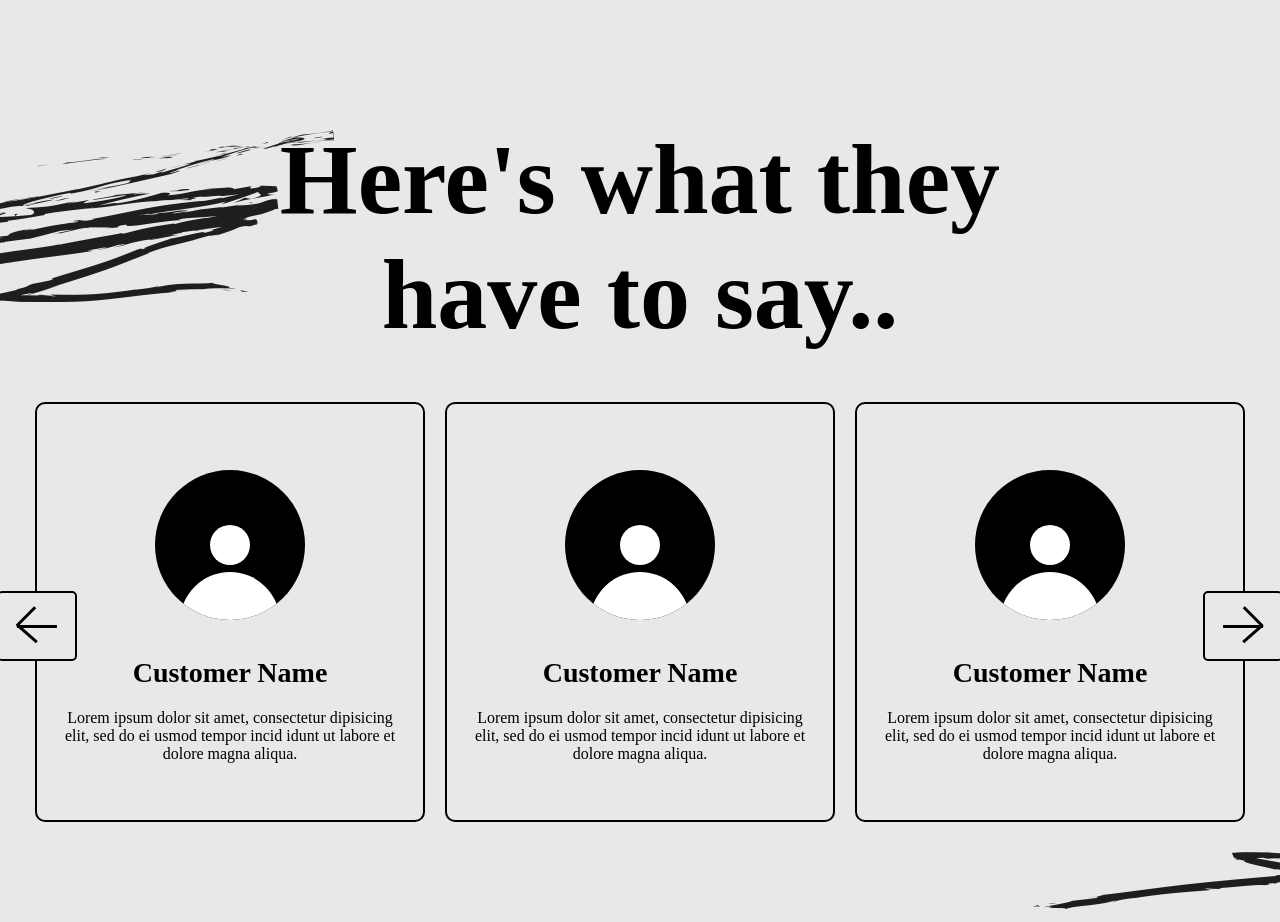
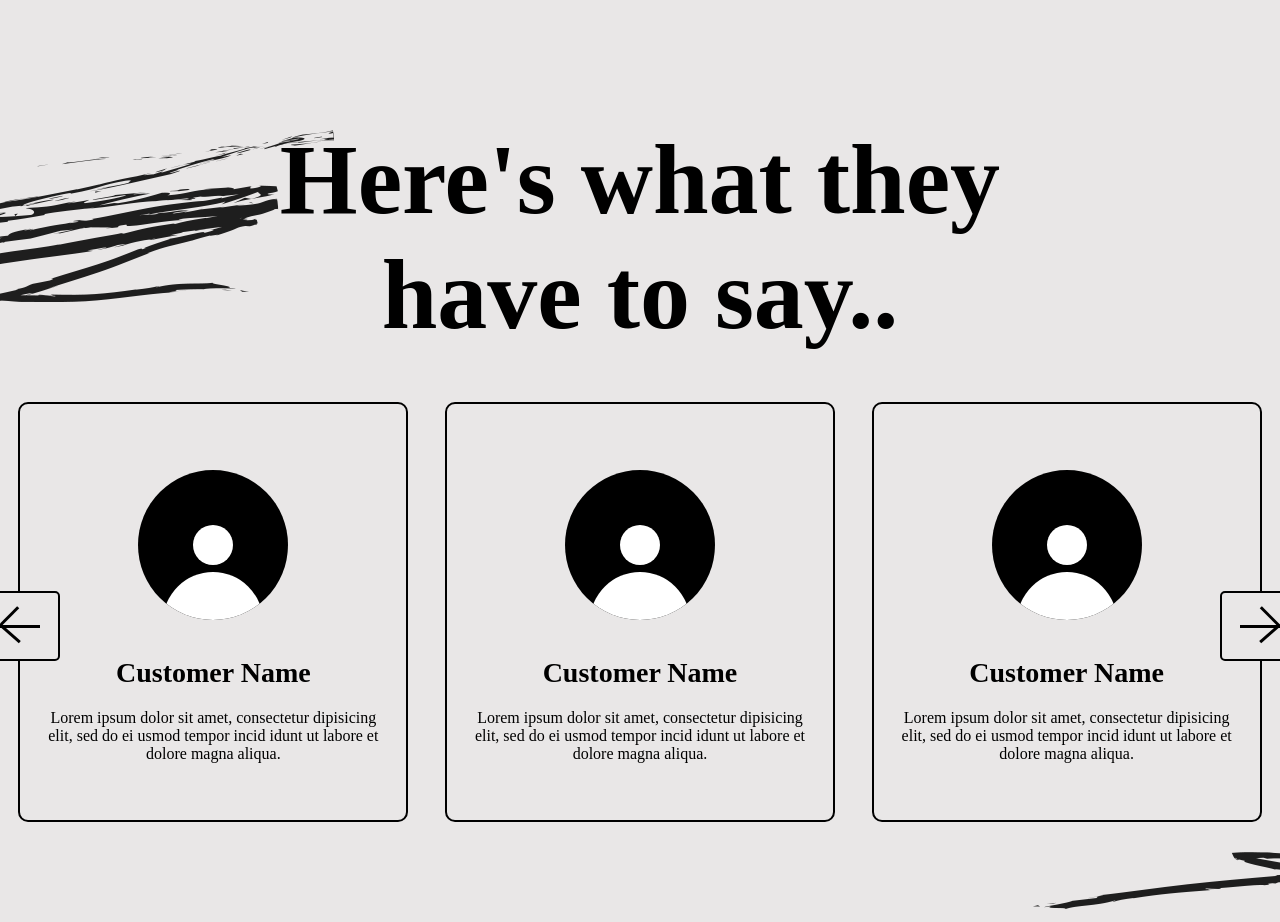
Before and after one commit to Dollarsssss/Clone-Template-Travel, a plain HTML site: page index.html in a window 1280 px wide. Shown: the part 5088-6010 px from the top of the page. Drawn offline with Linux system fonts and the light colour scheme.

Commit message:
update content_last_two

```diff
--- a/style.css
+++ b/style.css
@@ -843,6 +843,7 @@ header {
 
         display: flex;
         justify-content: center;
+        flex-direction: column;
 
 
         & .content_last_info {
@@ -856,12 +857,15 @@ header {
          }
 
 
-          & .content_grid{
-           display: grid;
-           grid-template-columns: 1fr 1fr 1fr;
-           gap: 20px;
+        }
+
+        & .content_grid{
+            display: grid;
+            grid-template-columns: repeat( auto-fit, minmax(250px, 1fr) );
+            justify-items: center;
 
             & .item{
+
                 position: relative;
                 margin-top: 50px;
                 display: flex;
@@ -871,6 +875,7 @@ header {
                 height: 420px;
                 border: 2px solid var(--black);
                 border-radius: 10px;
+
 
                 & .circle {
 
@@ -962,6 +967,7 @@ header {
 
                     margin-top: 45px;
                     & h1 {
+                        text-align: center;
                         font-size: 28px;
                     }
 
@@ -1018,8 +1024,6 @@ header {
                 }
 
             }
-          }
         }
-
     }
 }
```
Also changed, not shown: index.html (+1 -1 lines).
